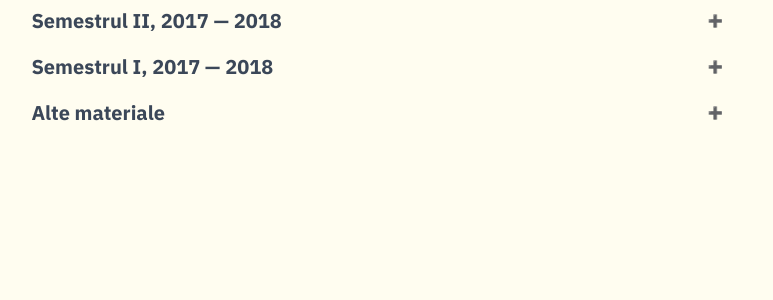
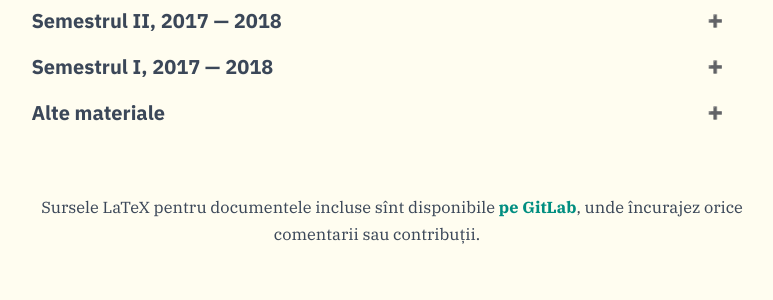
Before and after one commit to adimanea/adrianmanea.xyz, a PHP site: page /pages/4-didactica.php in a window 1280 px wide. Shown: the part 355-655 px from the top of the page, without its empty margins (263-1036 px from the left). Run offline with PHP 8.4, Linux system fonts and the light colour scheme; some libraries are stand-ins or nearby versions.

Commit message:
fix pt GitLab link

```diff
--- a/pages/4-didactica.php
+++ b/pages/4-didactica.php
@@ -218,9 +218,10 @@
                 <li>Culegere algebră (Bălan): &nbsp; <a href="../docs/altele/balan-ag.pdf" target="_blank"><i class="fa fa-file-pdf-o"></i></a>;</li>
                 <li>Culegere algebră (Purcaru): &nbsp; <a href="../docs/altele/purcaru-ag" target="_blank"><i class="fa fa-file-pdf-o"></i></a>;</li>
             </ul>
+        </div>
 
-        <br />
-        <p>Sursele LaTeX pentru documentele incluse sînt disponibile <a href="https://gitlab.com/adimanea/adrianmanea.xyz/tree/master/latex" target="_blank">pe GitLab</a>, unde încurajez orice comentarii sau contribuții.</p>
+        <br /><br /><br />
+        <p style="text-align:center">Sursele LaTeX pentru documentele incluse sînt disponibile <a href="https://gitlab.com/adimanea/adrianmanea.xyz/tree/master/latex" target="_blank"><b>pe GitLab</b></a>, unde încurajez orice comentarii sau contribuții.</p>
         </div>
         <script src="../scripts/bookmarks-script.js"></script>
 </body>
```
